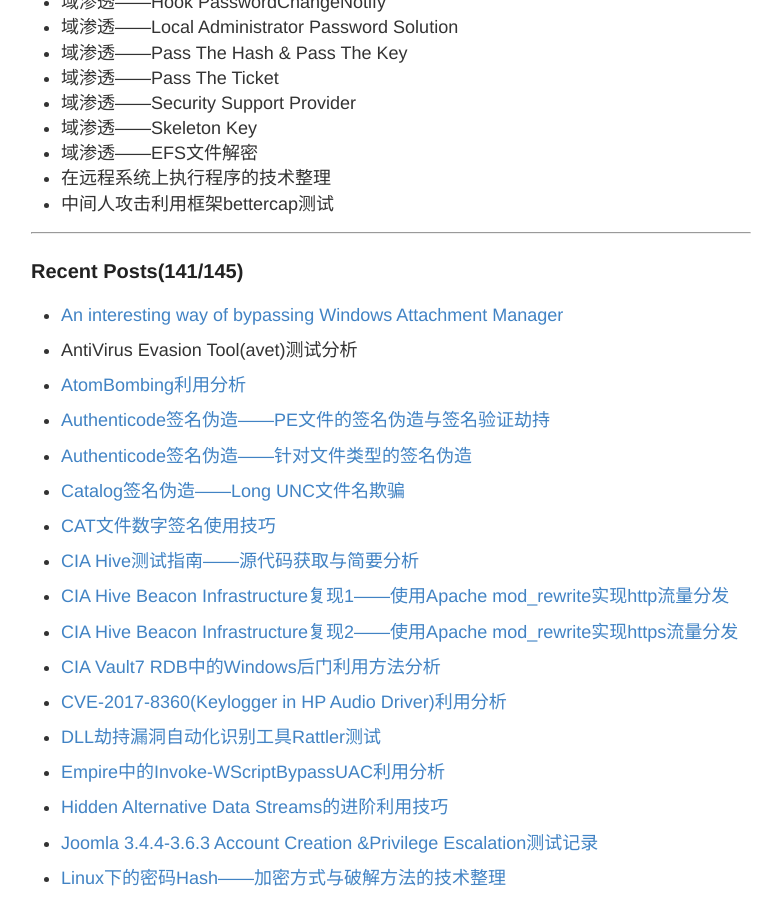
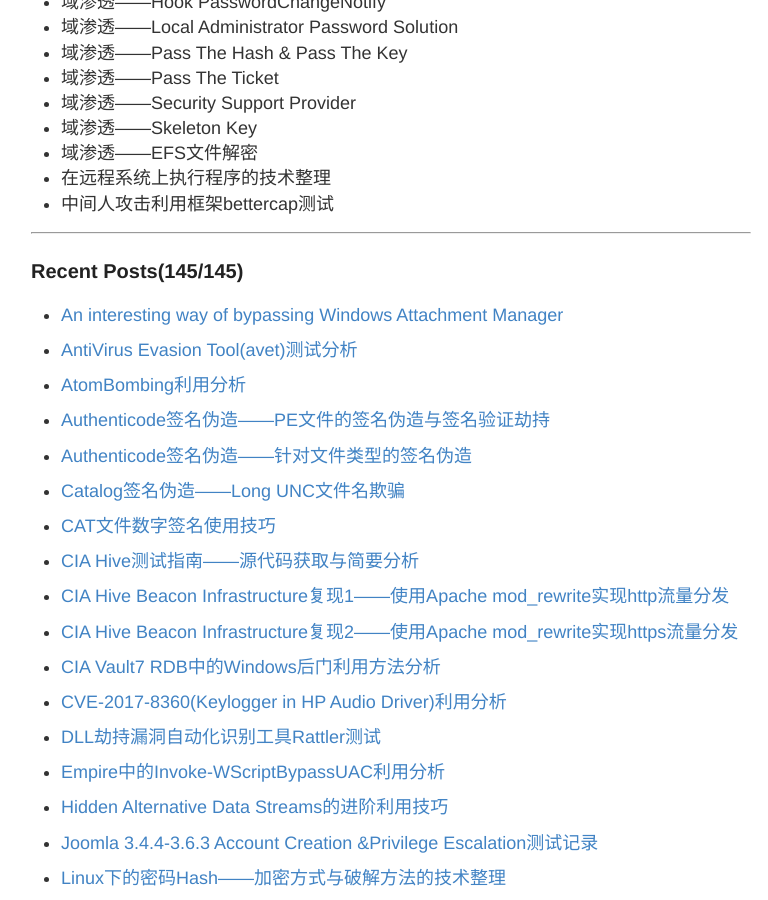
Before and after one commit to 3gstudent/backup-3gstudent.github.io, a Jekyll site: the page built from about.md, in a window 1280 px wide and 900 px high, scrolled down 1374 px. Shown: the whole window, without its empty margins (249-1017 px from the left). Built offline with Jekyll 4.4.1, drawn with Linux system fonts in a browser that asks for light colours; part of the change alters nothing that is shown.

Commit message:
Update about.md

```diff
--- a/about.md
+++ b/about.md
@@ -65,13 +65,13 @@ Github:   [3gstudent](https://github.com/3gstudent)
 
 ---
 
-### Recent Posts(141/145)
+### Recent Posts(145/145)
 
 -
  [An interesting way of bypassing Windows Attachment Manager](https://3gstudent.github.io/3gstudent.github.io/An-interesting-way-of-bypassing-Windows-Attachment-Manager/)
 
 -
- AntiVirus Evasion Tool(avet)测试分析
+ [AntiVirus Evasion Tool(avet)测试分析](https://3gstudent.github.io/3gstudent.github.io/AntiVirus-Evasion-Tool(avet)%E6%B5%8B%E8%AF%95%E5%88%86%E6%9E%90/)
 
 -
  [AtomBombing利用分析](https://3gstudent.github.io/3gstudent.github.io/AtomBombing%E5%88%A9%E7%94%A8%E5%88%86%E6%9E%90/)
```
